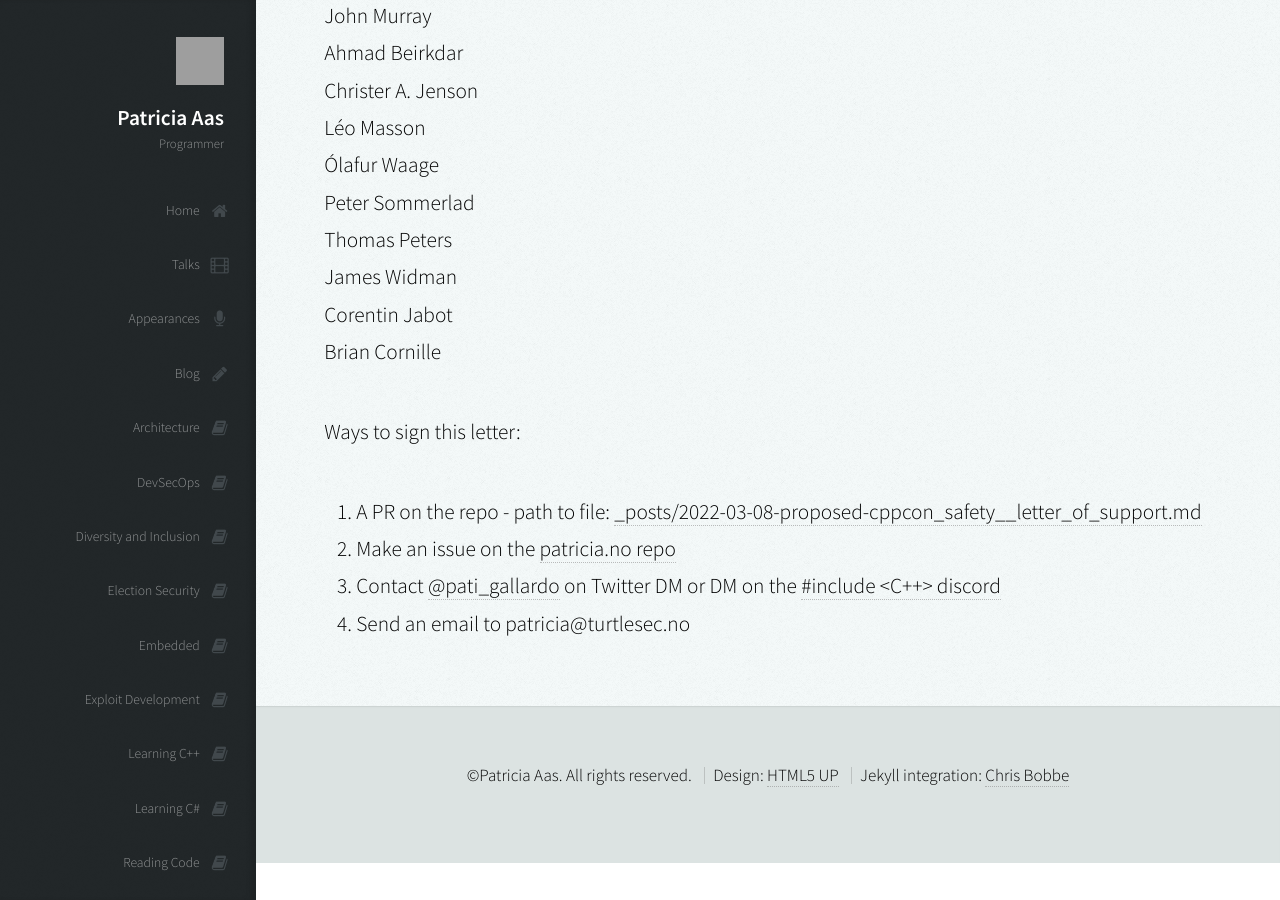
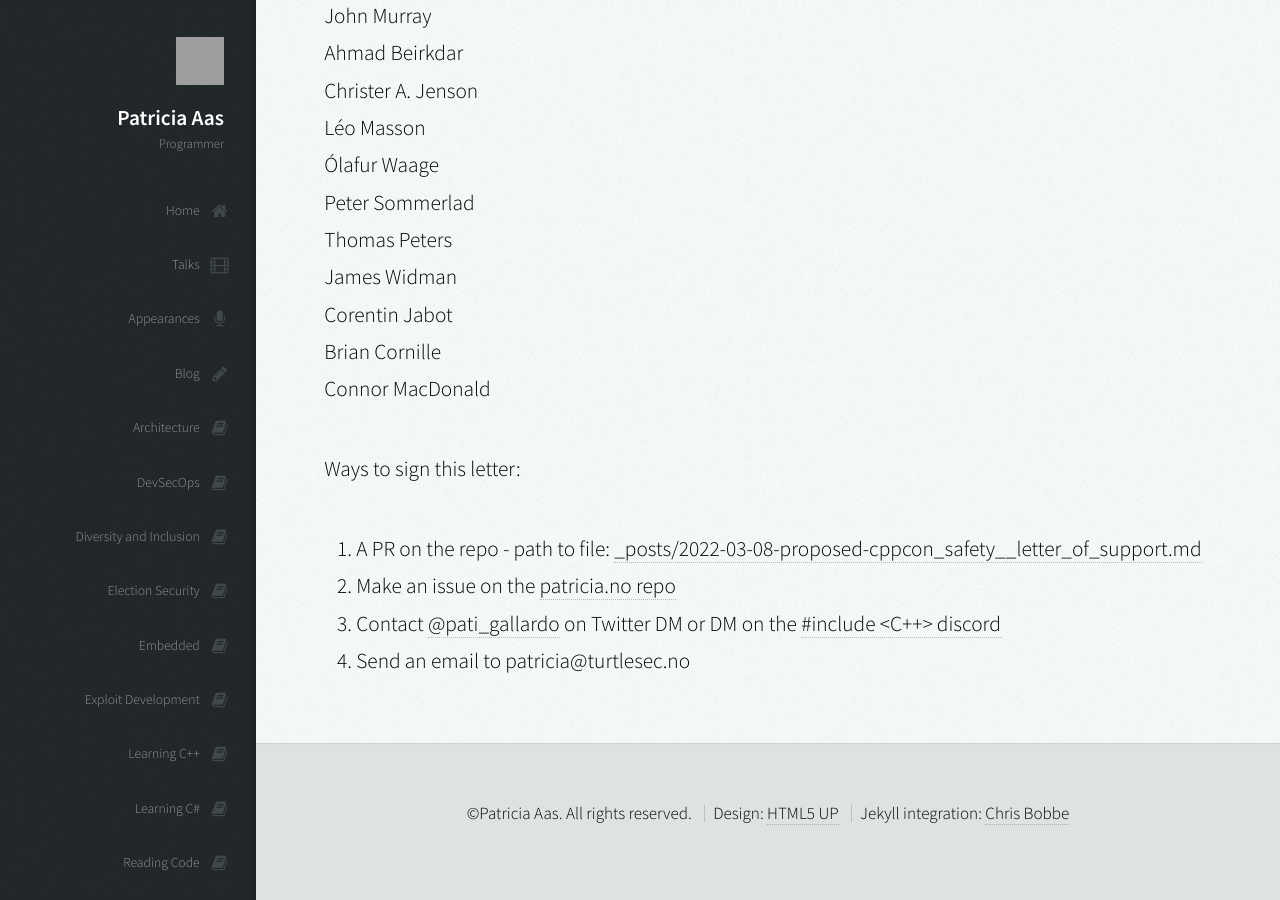
Before and after one commit to patricia-gallardo/patricia-gallardo.github.io, a Jekyll site: the page built from _posts/2022-03-08-proposed-cppcon_safety__letter_of_support.md, in a window 1280 px wide and 900 px high, scrolled down 707 px. Built offline with Jekyll 4.4.1, drawn with Linux system fonts in a browser that asks for light colours; nearby versions of some CDN libraries; grey boxes are pictures that could not be loaded.

Commit message:
Add my name to the letter of support

```diff
--- a/_posts/2022-03-08-proposed-cppcon_safety__letter_of_support.md
+++ b/_posts/2022-03-08-proposed-cppcon_safety__letter_of_support.md
@@ -28,6 +28,7 @@ Thomas Peters <br>
 James Widman <br>
 Corentin Jabot <br>
 Brian Cornille <br>
+Connor MacDonald <br>
 
 Ways to sign this letter:
 1. A PR on the repo - path to file: [_posts/2022-03-08-proposed-cppcon_safety__letter_of_support.md][4]
```
